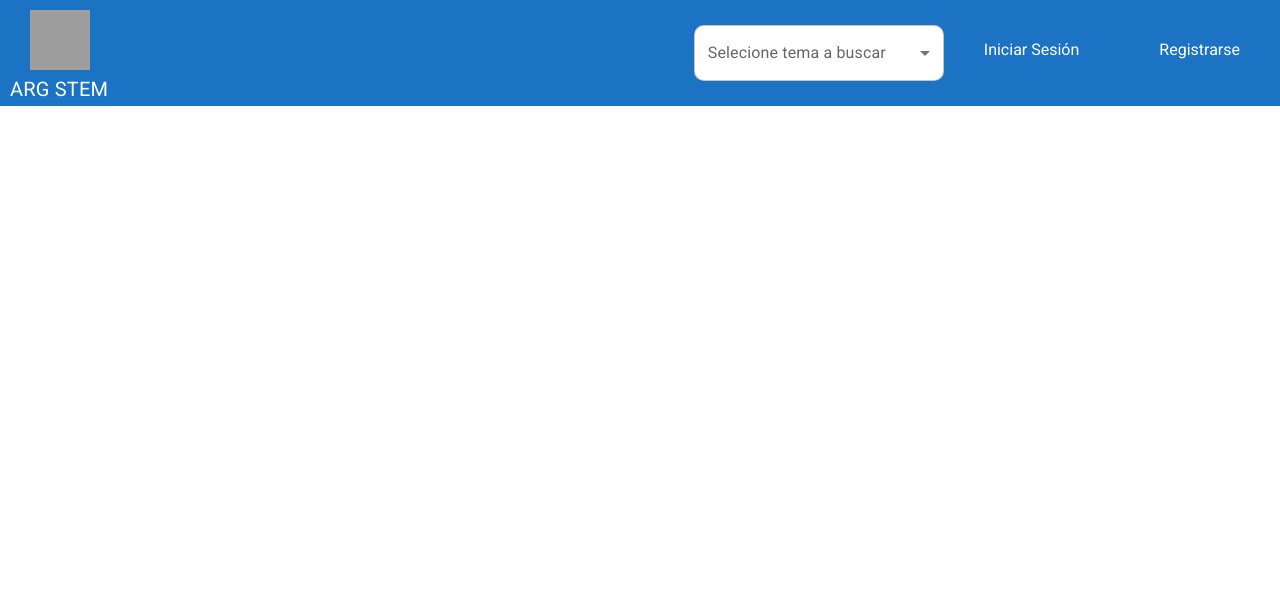
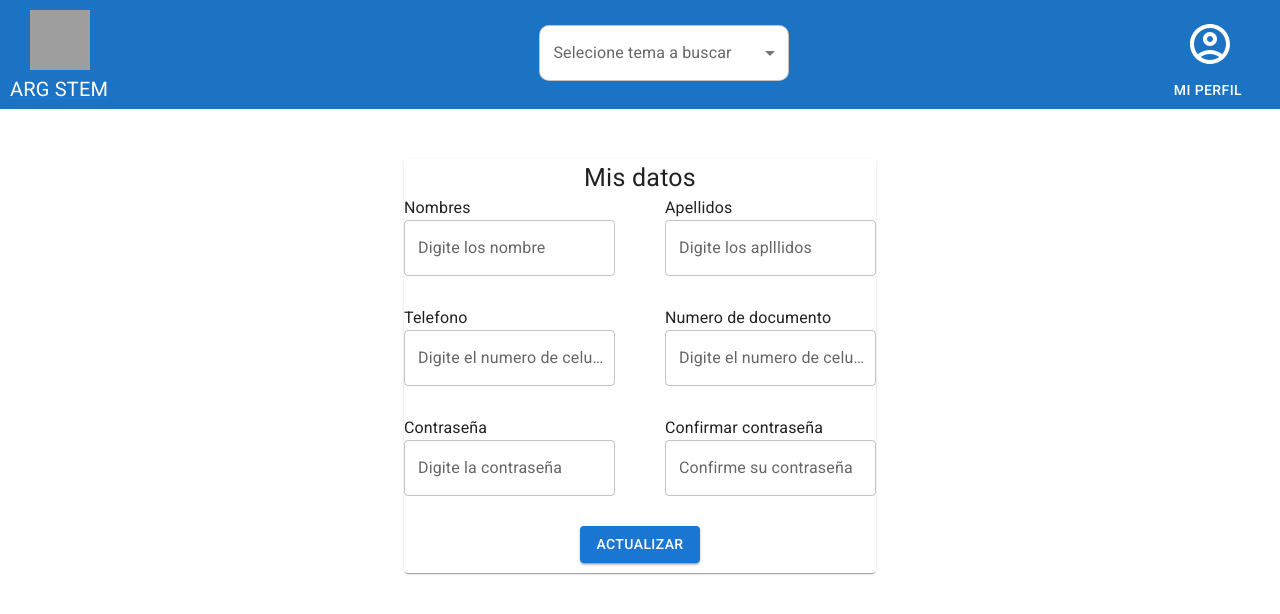
Before and after one commit to CRISTIAN0026/ArgStem, a React (Create React App) app in the folder frontend/: page /profile in a window 1280 px wide. Shown: the top 614 px of the page. Built offline with nearby package versions, Linux system fonts and the light colour scheme; grey boxes are pictures that could not be loaded.

Commit message:
changes-update-frotend

```diff
--- a/frontend/src/App.js
+++ b/frontend/src/App.js
@@ -2,6 +2,8 @@ import Navigation from './components/Navigation/Navigation';
 import Home from './components/Home/Home';
 import Login from './components/Login/Login';
 import Register from './components/Register/Register';
+import Document from './components/Documents/Documents';
+import Profile from './components/Profile/Profile';
 import { BrowserRouter, Routes, Route } from "react-router-dom";
 
 function App() {
@@ -15,6 +17,8 @@ function App() {
         <Route index element={<Home />} />
         <Route path="/login" element={<Login />}/>
         <Route path="/register" element={<Register />} />
+        <Route path="/document" element={<Document />} />
+        <Route path="/profile" element={<Profile />} />
         {/* <Route path="*" element={<NoPage />} />
       </Route> */}
     </Routes>
--- a/frontend/src/components/Card/CardResource.jsx
+++ b/frontend/src/components/Card/CardResource.jsx
@@ -7,9 +7,9 @@ import Swal from 'sweetalert2';
 
 
 const user = {
-  session: false,
+  session: true,
   password: "<PASSWORD>",
-  type:"invite",
+  type:"user",
 }
 
 export default function CardResource({image,name,description}){
--- /dev/null
+++ b/frontend/src/components/Documents/Documents.jsx
@@ -0,0 +1,9 @@
+import React from "react";
+
+export default function Document(){
+    return(
+        <div>
+            <h1>Document</h1>
+        </div>
+    )
+}
--- a/frontend/src/components/Home/Home.jsx
+++ b/frontend/src/components/Home/Home.jsx
@@ -5,9 +5,9 @@ import Card from '@mui/material/Card';
 import CardMedia from '@mui/material/CardMedia';
 
 const user = {
-    session: false,
+    session: true,
     password: "<PASSWORD>",
-    type:"invite",
+    type:"user",
 }
 
 export default function Home(){
--- a/frontend/src/components/Login/Login.jsx
+++ b/frontend/src/components/Login/Login.jsx
@@ -7,8 +7,6 @@ export default function Login(){
         <Grid style={{background:"#1D73C3", display:"flex", justifyContent:"flex-end"}}>
 
             <Box style={{
-                /* Ellipse 2 */
-
 position: "absolute",
 width: "425px",
 height: "425px",
@@ -73,8 +71,10 @@ borderRadius:"500px"
       <TextField id="outlined-adornment-password" label="Ingrese la contraseña" />
 
     </Box>
-    <Button style={{background:"#153794", marginLeft:"250px", fontSize:20}}>Iniciar Sesion</Button>
-    <Link href="/register" style={{marginLeft:"212px",color:"#9B9B9B", fontSize:"18px"}}>¿No tienes una cuenta? Registrate!</Link>
+    <Button style={{textTransform:"none", color:"white",background:"#153794", marginLeft:"250px", fontSize:20,}}>Iniciar Sesion</Button>
+    <Box >
+    <Link href="/register" style={{marginLeft:"200px", color:"#9B9B9B", fontSize:"18px"}}>No tienes una cuenta? Registrate!</Link>
+    </Box>
         </Grid>
         </Grid>
     )
--- a/frontend/src/components/Navigation/Navigation.jsx
+++ b/frontend/src/components/Navigation/Navigation.jsx
@@ -1,6 +1,7 @@
 import React from "react";
 import { Grid, Link, Box, Typography, Button } from "@mui/material";
 import InputLabel from '@mui/material/InputLabel';
+import Menu from '@mui/material/Menu';
 import MenuItem from '@mui/material/MenuItem';
 import FormControl from '@mui/material/FormControl';
 import Select from '@mui/material/Select';
@@ -10,13 +11,24 @@ import "./Navigation.css"
 
 
 const user = {
-    session: false,
+    session: true,
     password: "<PASSWORD>",
-    type:"invite"
+    type:"user"
 }
 
 
 export default function Navigation(){
+
+  const [anchorEl, setAnchorEl] = React.useState(null);
+  const open = Boolean(anchorEl);
+  const handleClick = (event) => {
+    setAnchorEl(event.currentTarget);
+  };
+  const handleClose = () => {
+    setAnchorEl(null);
+  };
+
+
     return(
         <Grid container
         className="content"
@@ -86,10 +98,35 @@ export default function Navigation(){
              {
                 user.session && user.type === "user" &&
                 <Box style={{ padding:"20px 30px 0px 10px" }}>
-                <AccountCircleOutlinedIcon style={{ fontSize: 48, color:"white", padding:"0px 10px 0px"}}/>
-                <Typography style={{color:"white", fontSize:18}}>Mi perfil</Typography>
+                  <Box>
+                <AccountCircleOutlinedIcon style={{ fontSize: 48, color:"white", padding:"0px 0px 0px 20px"}}/>
+                </Box>
+                <Button
+                id="basic-button"
+                aria-controls={open ? 'basic-menu' : undefined}
+                aria-haspopup="true"
+                aria-expanded={open ? 'true' : undefined}
+                onClick={handleClick}
+                style={{color:"white"}}
+                >Mi perfil
+                </Button>
                 </Box>
             }
+            <Menu
+        id="basic-menu"
+        anchorEl={anchorEl}
+        open={open}
+        onClose={handleClose}
+        MenuListProps={{
+          'aria-labelledby': 'basic-button',
+        }}
+      >
+        <Box  style={{display:"flex", flexDirection:"column"}}>
+        <Link style={{textTransform:"none", color:"black", fontWeight:700}} href="/profile">Perfil</Link>
+        <Link style={{textTransform:"none", color:"black", fontWeight:700}} href="/document">Mi documentos</Link>
+        <Link style={{textTransform:"none", color:"black", fontWeight:700}}>Cerrar sesion</Link>
+        </Box>
+      </Menu>
             </Grid>
         </Grid>
     )
--- /dev/null
+++ b/frontend/src/components/Profile/Profile.jsx
@@ -0,0 +1,45 @@
+import React from "react";
+import { Box, TextField, Typography, Card, Button } from "@mui/material";
+
+export default function Profile(){
+    return(
+        <Box style={{display:"flex", justifyContent:"center"}}>
+            <Card style={{maxHeight:600, maxWidth:600, marginTop:"50px"}}>
+                <Typography textAlign="center" fontSize="25px" fontFamily={700}>Mis datos</Typography>
+        <Box style={{display:"flex", justifyContent:"space-around"}}>
+            <Box style={{display:"flex", flexDirection:"column"}}>
+        <Typography style={{fontSize:"16px"}}>Nombres</Typography>
+      <TextField id="outlined-basic" maxRow={5} label="Digite los nombre"  />
+      </Box>
+      <Box style={{display:"flex", flexDirection:"column", marginLeft:"50px"}}>
+      <Typography style={{ fontSize:"16px"}}>Apellidos</Typography>
+      <TextField id="outlined-basic" maxRow={5} label="Digite los aplllidos" />
+      </Box>
+      </Box>
+      <Box style={{display:"flex", justifyContent:"space-around", marginTop:"30px"}}>
+            <Box style={{display:"flex", flexDirection:"column"}}>
+        <Typography style={{fontSize:"16px"}}>Telefono</Typography>
+      <TextField id="outlined-basic" maxRow={5} label="Digite el numero de celular"  />
+      </Box>
+      <Box style={{display:"flex", flexDirection:"column", marginLeft:"50px"}}>
+      <Typography style={{ fontSize:"16px"}}>Numero de documento</Typography>
+      <TextField id="outlined-basic" maxRow={5} label="Digite el numero de celular" />
+      </Box>
+      </Box>
+      <Box style={{display:"flex", justifyContent:"space-around", marginTop:"30px"}}>
+            <Box style={{display:"flex", flexDirection:"column"}}>
+        <Typography style={{fontSize:"16px"}}>Contraseña</Typography>
+      <TextField id="outlined-basic" maxRow={5} label="Digite la contraseña"  />
+      </Box>
+      <Box style={{display:"flex", flexDirection:"column", marginLeft:"50px"}}>
+      <Typography style={{ fontSize:"16px"}}>Confirmar contraseña</Typography>
+      <TextField id="outlined-basic" maxRow={5} label="Confirme su contraseña" />
+      </Box>
+      </Box>
+      <Box style={{display:"flex", justifyContent:"space-around", marginTop:"30px", marginBottom:"10px"}}>
+      <Button variant="contained">Actualizar</Button>
+      </Box>
+      </Card>
+      </Box>
+    )
+}
--- a/frontend/src/components/Register/Register.jsx
+++ b/frontend/src/components/Register/Register.jsx
@@ -7,8 +7,6 @@ export default function Login(){
         <Grid style={{background:"#1D73C3", display:"flex", justifyContent:"flex-end"}}>
 
             <Box style={{
-                /* Ellipse 2 */
-
 position: "absolute",
 width: "425px",
 height: "425px",
@@ -44,7 +42,6 @@ borderRadius:"500px"
             </Box>
 
             <Grid style={{
-        // display:"flex",
         maxWidth:651,
         minHeight:618,
         minWidth:651,
@@ -52,7 +49,6 @@ borderRadius:"500px"
         borderRadius:30,
         background:"#FFFFFF",
         position:"relative",
-        // justifyContent:"space-be",
         flexDirection:"column"}}>
              <Typography style={{color:"#EFCB69", fontSize:"64px", padding:"0px 0px 0px 150px"}}>REGISTRARSE</Typography>
              <Box
@@ -102,7 +98,7 @@ borderRadius:"500px"
 
     <Button style={{background:"#153794", marginLeft:"250px", fontSize:20,  textTransform:"none", color:"white"}}>Ingresar</Button>
     <Box >
-    <Link href="/register" style={{marginLeft:"180px", color:"#9B9B9B", fontSize:"18px"}}>¿Ya tienes una cuenta? Inicia sesion!</Link>
+    <Link href="/login" style={{marginLeft:"180px", color:"#9B9B9B", fontSize:"18px"}}>¿Ya tienes una cuenta? Inicia sesion!</Link>
     </Box>
         </Grid>
         </Grid>
```
